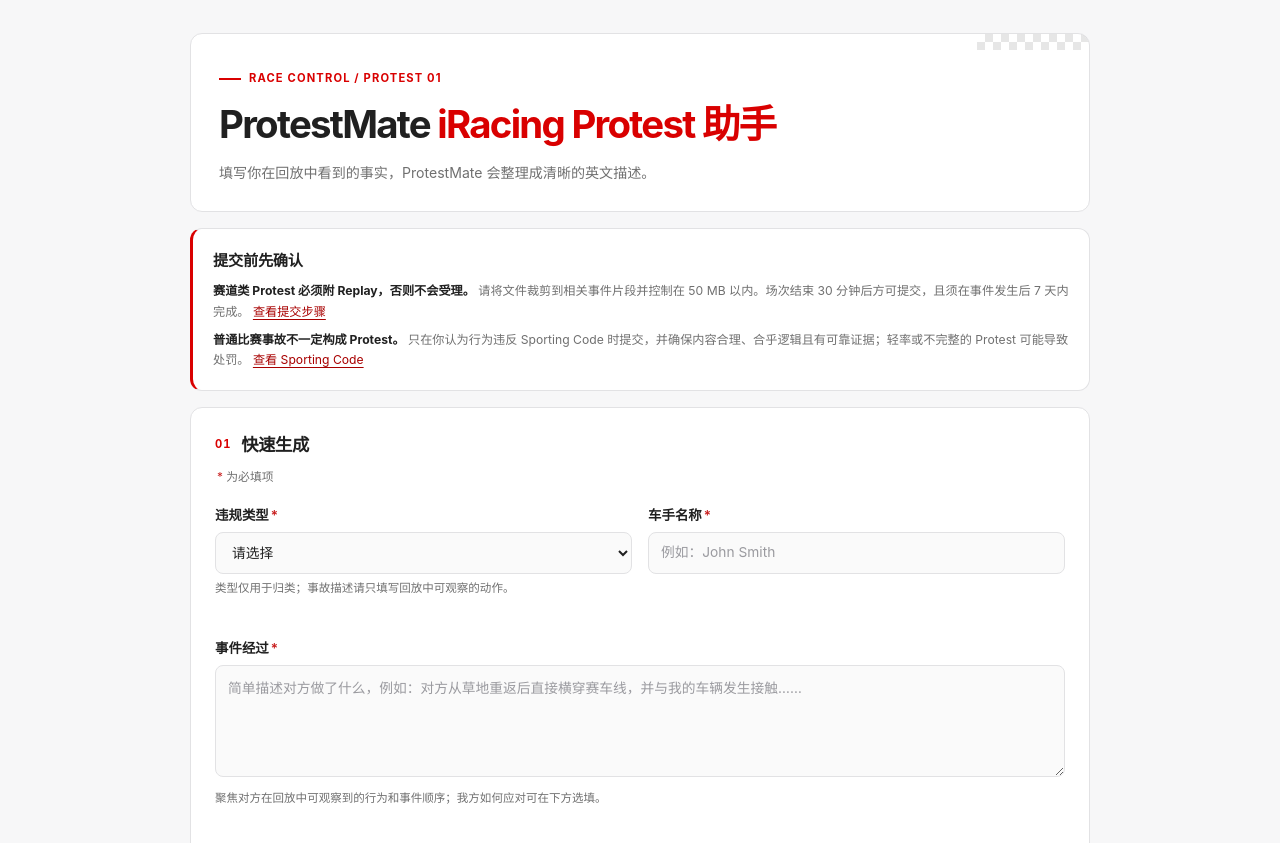
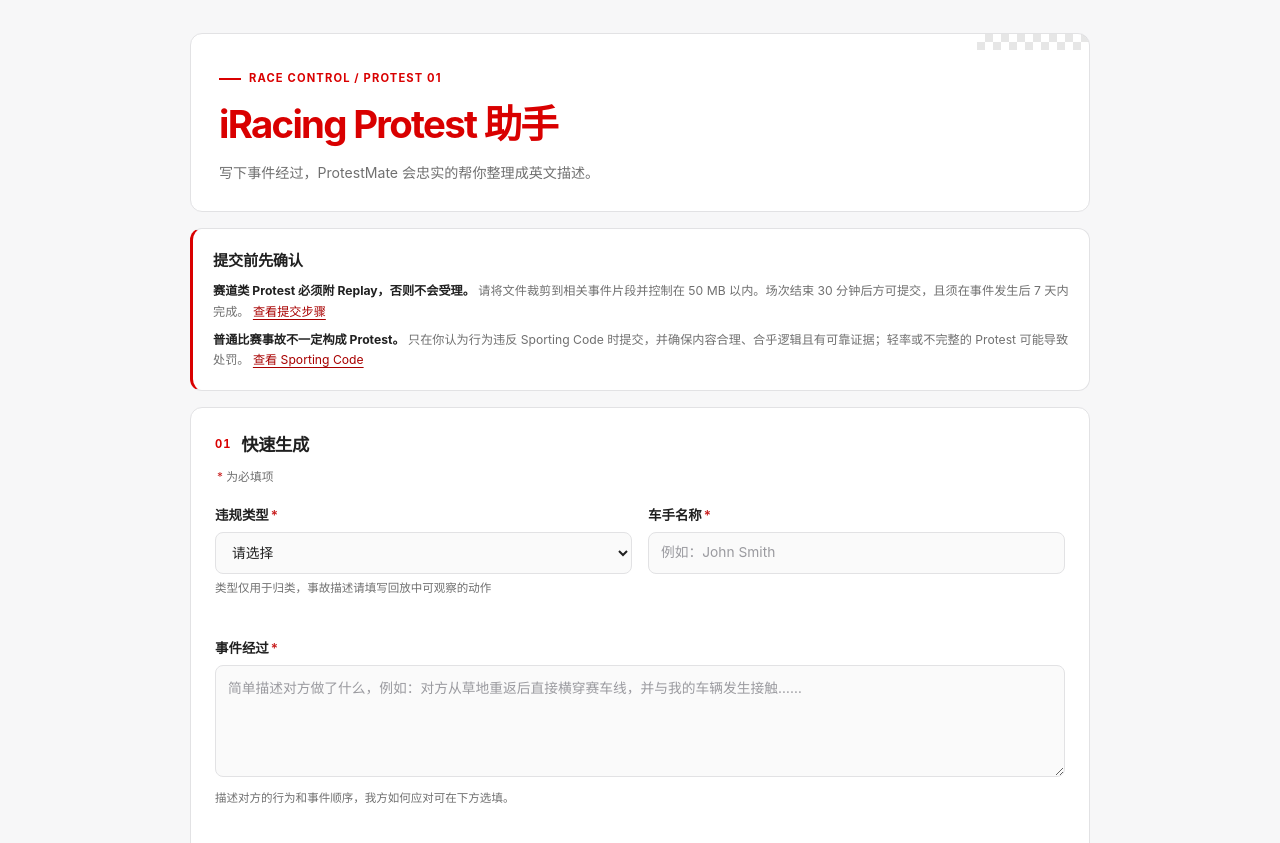
Before and after one commit to Moskic/protestmate, a website: page public/index.html in a window 1280 px wide. Shown: the part 95-938 px from the top of the page. Drawn offline with Linux system fonts and the light colour scheme.

Commit message:
Refine protest copy and model reference

```diff
--- a/public/index.html
+++ b/public/index.html
@@ -3,7 +3,7 @@
   <head>
     <meta charset="utf-8">
     <meta name="viewport" content="width=device-width, initial-scale=1">
-    <meta name="description" content="把中文赛道事故描述整理成清晰、客观的英文 iRacing Protest 描述。">
+    <meta name="description" content="把中文赛道事故中的事实、判断与感受整理成英文 iRacing Protest 描述。">
     <link rel="icon" href="https://cdn.moskic.com/img/favicon.ico" type="image/x-icon">
     <title>ProtestMate · 中文 iRacing Protest 助手</title>
     <style>
@@ -678,10 +678,10 @@
       <section class="hero" aria-labelledby="page-title">
         <div>
           <div class="eyebrow">Race control / Protest 01</div>
-          <h1 id="page-title">ProtestMate <span>iRacing Protest 助手</span></h1>
+          <h1 id="page-title"><span>iRacing Protest 助手</span></h1>
         </div>
         <p class="hero-copy">
-          填写你在回放中看到的事实，ProtestMate 会整理成清晰的英文描述。
+          写下事件经过，ProtestMate 会忠实的帮你整理成英文描述。
         </p>
       </section>
 
@@ -714,7 +714,7 @@
                 <option value="reckless_erratic">鲁莽或异常驾驶</option>
                 <option value="other_on_track">其他赛道违规行为</option>
               </select>
-              <p class="field-hint" id="incidentType-hint">类型仅用于归类；事故描述请只填写回放中可观察的动作。</p>
+              <p class="field-hint" id="incidentType-hint">类型仅用于归类，事故描述请填写回放中可观察的动作</p>
               <p class="field-error" id="incidentType-error"></p>
             </div>
 
@@ -727,7 +727,7 @@
             <div class="field full">
               <label for="observedAction">事件经过<span class="required-mark" aria-hidden="true">*</span><span class="sr-only">（必填）</span></label>
               <textarea id="observedAction" name="observedAction" maxlength="1000" placeholder="简单描述对方做了什么，例如：对方从草地重返后直接横穿赛车线，并与我的车辆发生接触……" aria-describedby="observedAction-hint observedAction-error" required></textarea>
-              <p class="field-hint" id="observedAction-hint">聚焦对方在回放中可观察到的行为和事件顺序；我方如何应对可在下方选填。</p>
+              <p class="field-hint" id="observedAction-hint">描述对方的行为和事件顺序，我方如何应对可在下方选填。</p>
               <p class="field-error" id="observedAction-error"></p>
             </div>
           </div>
@@ -795,7 +795,7 @@
 
             <div class="field full">
               <label for="additionalContext">补充信息 <span class="optional">选填</span></label>
-              <textarea id="additionalContext" name="additionalContext" maxlength="1200" placeholder="只补充有助于理解事件的事实。"></textarea>
+              <textarea id="additionalContext" name="additionalContext" maxlength="1200" placeholder="补充有助于理解事件的信息、判断或感受。"></textarea>
               <p class="field-error" id="additionalContext-error"></p>
             </div>
           </div>
```
Also changed, not shown: README.md.
